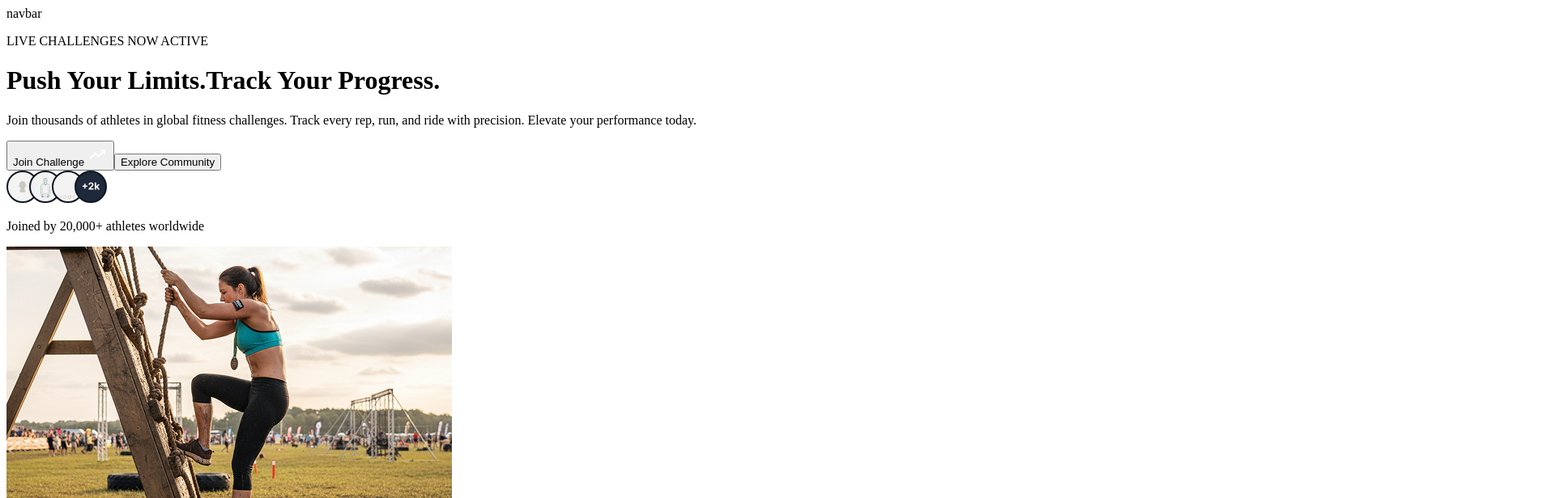
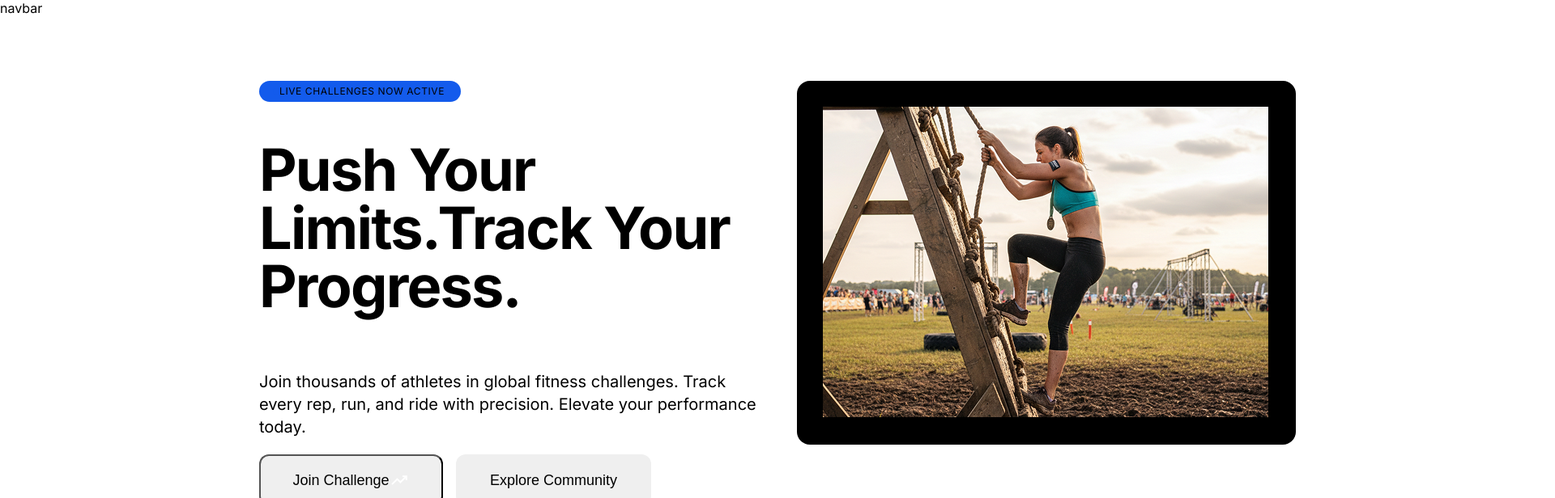
Before and after one commit to BLUESK-Y/Fitness-challenge-tracker-mini-project, a React (Vite) app: page / in a window 1280 px wide. Shown: the top 616 px of the page at 81% size, 1920 px wide, since content can reach past the window. Built offline with nearby package versions, Linux system fonts and the light colour scheme.

Commit message:
styled hero section

```diff
--- a/src/components/heroSectionLandingPage/heroSection.css
+++ b/src/components/heroSectionLandingPage/heroSection.css
@@ -0,0 +1,128 @@
+.heroSection{
+    width: 1920px;
+    height: 718px;
+    padding: 80px 64px 320px 320px;
+}
+
+.hsContainer{
+    width:1280px;
+    height: 574px;
+    display: flex;
+    gap: 48px;
+}
+
+.hstextContent{
+    width:616px;
+    height: 574px;
+    display: flex;
+    flex-direction: column;
+}
+
+.hsVisualSide{
+    width:616px;
+    height: 450px;
+    background-color: black;
+    padding: 32px;
+    border-radius: 16px;
+}
+
+.hsvsImage{
+    width:550px;
+    height:384px;
+}
+
+.hstcLive{
+    width:249px;
+    height:26px;
+    padding: 4px 12px;
+    display: flex;
+    justify-content: center;
+    align-items: center;
+    border-radius: 20px;
+    background-color: #135BEC;
+
+}
+
+.hstclDot{
+    width:8px;
+    height:8px;
+    background-color: #135BEC;
+    border-radius: 50px;
+}
+
+.hstclText{
+    width:207px;
+    height:16px;
+    font-size: 12px;
+    letter-spacing: 0.6px;
+}
+
+.hstcTagLine{
+   width:616px;
+   height:216px;
+   font-size: 72px;
+   line-height: 72px;
+   letter-spacing: -1.8px;
+
+}
+
+.hstclbText{
+   width:616px;
+   height:84px;
+   font-size: 20px;
+   line-height: 28px;
+   letter-spacing: 0%;
+
+}
+
+.hstcButtons{
+   width:616px;
+   height:64px;
+   display: flex;
+   gap: 16px;
+}
+
+.hstcbJCBtn{
+    width:227.02px;
+    height:64px;
+    padding: 18px 32px;
+    border-radius: 12px;
+    font-size: 18px;
+   line-height: 28px;
+   letter-spacing: 0%;
+   display: flex;
+    align-items: center;
+    justify-content: center;
+}
+
+.hstcbECBtn{
+    width:241px;
+    height:64px;
+    padding: 16px 32px;
+    border-radius: 12px;
+    font-size: 18px;
+   line-height: 28px;
+   letter-spacing: 0%;
+   border: 2px;
+}
+
+.hstcJoinedBy{
+    width:616px;
+    height:56px;
+    display: flex;
+    gap: 16px;
+    padding-top: 32px;
+}
+
+.hstcjbSvg{
+    width:124px;
+    height:40px;
+}
+
+.hstcjsText{
+    width:258px;
+    height:20px;
+    font-size: 14px;
+   line-height: 20px;
+   letter-spacing: 0%;
+}
--- a/src/components/heroSectionLandingPage/heroSection.jsx
+++ b/src/components/heroSectionLandingPage/heroSection.jsx
@@ -10,19 +10,19 @@ const heroSection = () => {
             <div className='hstextContent'>
                 <div className='hstcLive'>
                     <div className='hstclDot'></div>
-                    <div className='hstclText'>
-                        <p>LIVE CHALLENGES NOW ACTIVE</p>
-                    </div>
+                    <p className='hstclText'>LIVE CHALLENGES NOW ACTIVE</p>
                 </div>
                 <h1 className='hstcTagLine'>Push Your Limits.Track Your Progress.</h1>
-                <div className='hstctlBody'>
-                    <p className='hstclbText'>Join thousands of athletes in global fitness challenges. Track
-                       every rep, run, and ride with precision. Elevate your performance
-                       today.
-                    </p>
-                </div>
+                <p className='hstclbText'>Join thousands of athletes in global fitness challenges. Track
+                    every rep, run, and ride with precision. Elevate your performance
+                    today.
+                </p>
+
                 <div className='hstcButtons'>
-                    <button className='hstcbJCBtn'>Join Challenge <img src={joinChallengeIcon} alt="" className='hstcbjcbtnSvg'/></button>
+                    <button className='hstcbJCBtn'>
+                        <p>Join Challenge</p>
+                        <img src={joinChallengeIcon} alt="" className='hstcbjcbtnSvg'/>
+                    </button>
                     <button className='hstcbECBtn'>Explore Community</button>
                 </div>
                 <div className='hstcJoinedBy'>
--- a/src/index.css
+++ b/src/index.css
@@ -0,0 +1,25 @@
+:root{
+    --medium-blue: #1e293b;
+    --darkest-blue: #101622;
+    --dark-blue:#0F172A;
+    --light-blue:#135BEC;
+    --lightest-blue:#3B82F6;
+    --light-orange:#F97316;
+    --lightest-grey:#94A3B8;
+    --light-grey:#64748B;
+    --dark-grey:#475569;
+    --darkest-grey:#334155;
+    --off-white:#CBD5E1;
+    --off-white2:#DBEAFE;
+    --white2:#F1F5F9;
+    --light-green:#10B981;
+}
+
+*,*::before,*::after{
+    box-sizing: border-box;
+}
+
+body{
+    margin: 0;
+    font-family: "Inter",sans-serif;
+}
```
